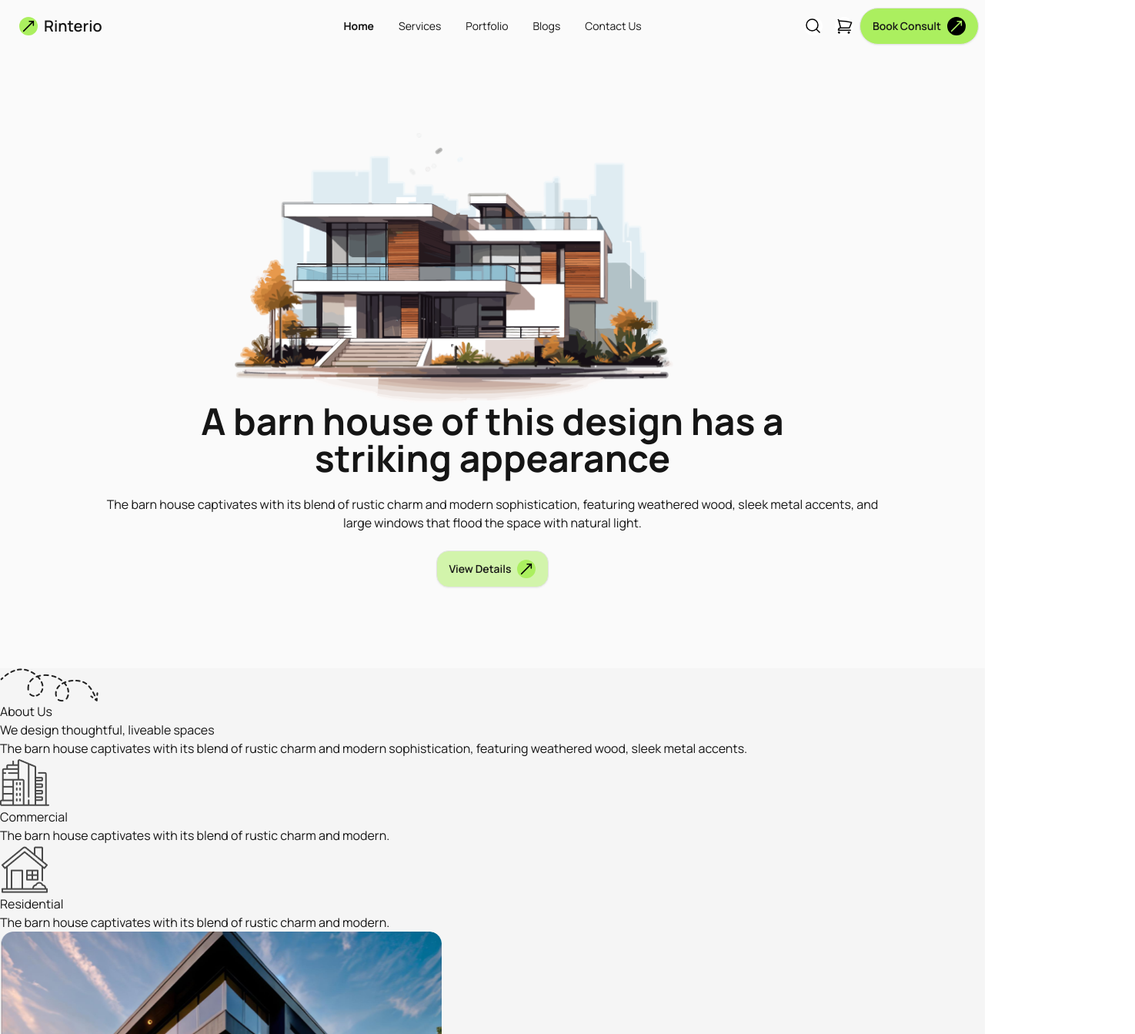
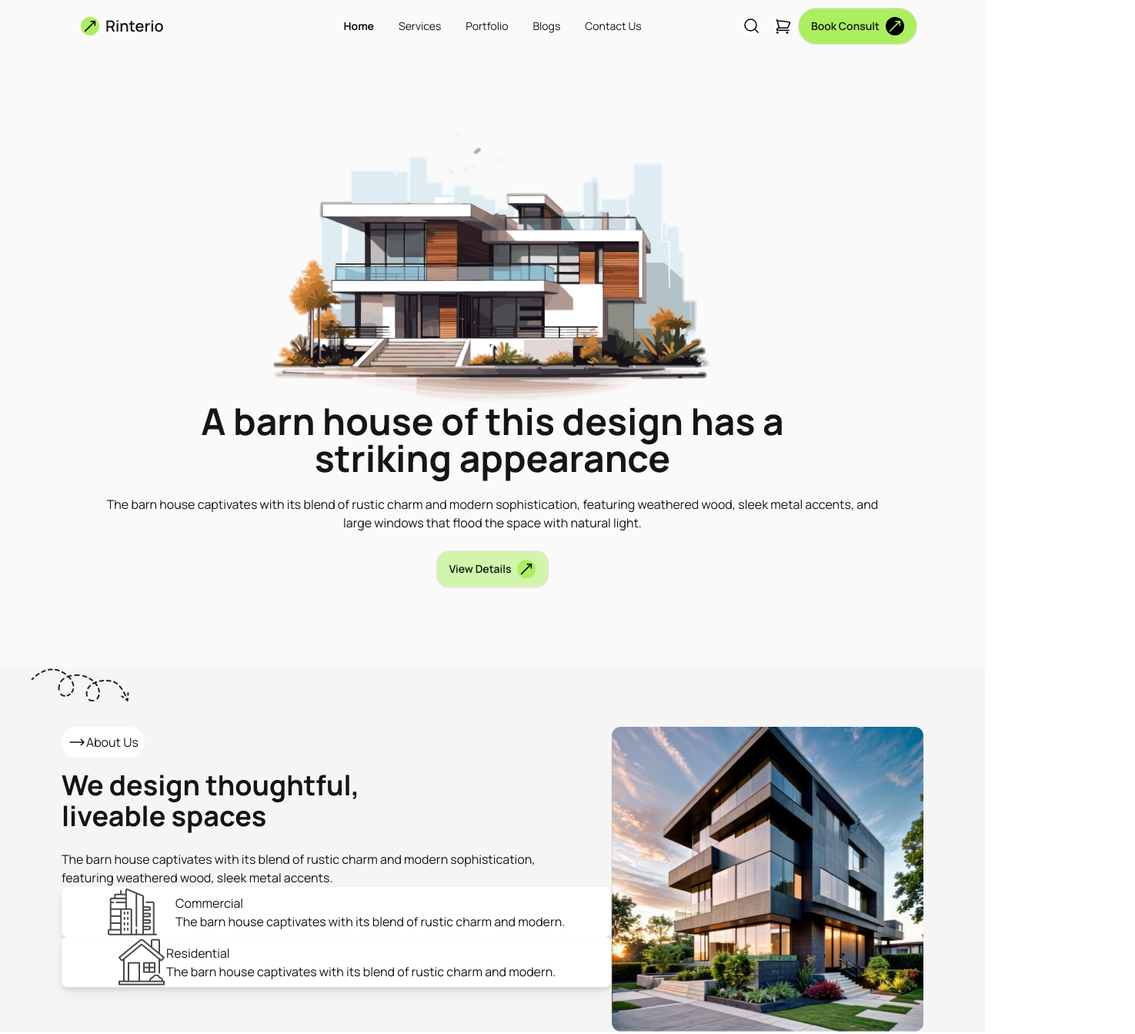
Before and after one commit to maqsuda/Rinterio_Website, a plain HTML site: page index.html in a window 1280 px wide. Shown: the top 1343 px of the page at 77% size, 1475 px wide, since content can reach past the window. Drawn offline with nearby package versions, Linux system fonts and the light colour scheme.

Commit message:
about done

```diff
--- a/index.html
+++ b/index.html
@@ -44,9 +44,9 @@
 <!-- ---------------------------Header Part-------------------------- -->
 <header>
   <!-- ----------Navbar---------- -->
-<nav>
-  <div class="navbar bg-base-100">
-    <div class="navbar-start">
+<nav class="px-8 lg:px-20">
+  <div class="navbar bg-base-100 mx-auto">
+    <div class="navbar-start mx-auto">
       <a class="btn btn-ghost text-xl"><svg xmlns="http://www.w3.org/2000/svg" fill="none" viewBox="0 0 24 24" stroke-width="1.5" stroke="currentColor" class="size-6 -rotate-45 bg-bg-Rinterio-color text-black rounded-full border-none">
         <path stroke-linecap="round" stroke-linejoin="round" d="M17.25 8.25 21 12m0 0-3.75 3.75M21 12H3" />
       </svg>Rinterio</a>
@@ -77,7 +77,7 @@
       </svg>
       </a>
       </div>
-  <div></div>
+
     <div class="dropdown">
       <div tabindex="0" role="button" class="btn btn-ghost lg:hidden">
         <svg
@@ -111,7 +111,7 @@
 <div class="hero min-h-screen">
   <div class="hero-content text-center">
     <div class="max-w-screen-lg">
-      <img class="pl-44" src="./images/banner.png" alt="">
+      <img class="mx-auto" src="./images/banner.png" alt="">
       <h1 class="text-5xl font-bold">A barn house of this design has a <br> striking appearance</h1>
       <p class="py-6">
         The barn house captivates with its blend of rustic charm and modern sophistication, featuring weathered wood, sleek metal accents, and large windows that flood the space with natural light.
@@ -127,18 +127,20 @@
 <!-- --------------------------------------Main Part--------------------- -->
 <main>
 <!-- ---------------------------------------About Part------------------- -->
-<section class="bg-neutral-100">
-  <img src="./images/Vector.png" alt="">
-  <div>
+<section class="bg-neutral-100 mx-auto px-10 lg:20 ">
+  <img class="pb-8" src="./images/Vector.png" alt="">
+  <div class="flex px-10">
 
-  <div class="">
-        <div>
-          <button>About Us</button>
-          <h3>We design thoughtful, liveable spaces</h3>
-          <p>The barn house captivates with its blend of rustic charm and
+  <div class="flex-row gap-6">
+        <div class="">
+          <button class="flex bg-white rounded-full p-2"><svg xmlns="http://www.w3.org/2000/svg" fill="none" viewBox="0 0 24 24" stroke-width="1.5" stroke="currentColor" class="size-6">
+            <path stroke-linecap="round" stroke-linejoin="round" d="M17.25 8.25 21 12m0 0-3.75 3.75M21 12H3" />
+          </svg>About Us</button>
+          <h3 class="font-bold text-4xl my-4">We design thoughtful,<br> liveable spaces</h3>
+          <p class="pt-2 pr-10" >The barn house captivates with its blend of rustic charm and
             modern sophistication, featuring weathered wood, sleek metal accents.</p>
         </div>
-        <div>
+        <div class="flex bg-white rounded-lg drop-shadow-lg items-center justify-center gap-6">
           <div>
             <img src="./images/commercial.png" alt="">
           </div>
@@ -150,7 +152,7 @@
         </div>
 
 
-        <div>
+        <div class="flex bg-white rounded-lg drop-shadow-lg items-center justify-center">
           <div>
             <img src="./images/residential.png" alt="">
           </div>
```
